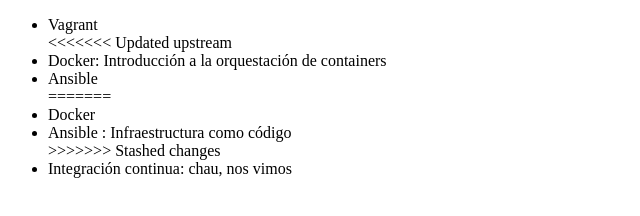
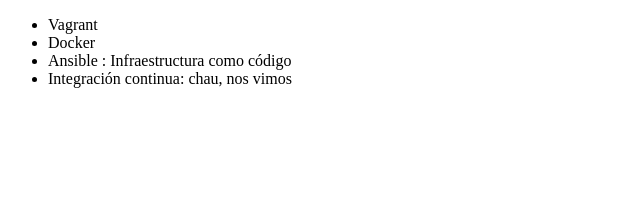
Before and after one commit to ceciamura/alura, a plain HTML site: page index.html in a window 1280 px wide. Shown: the whole page, without its empty margins (0-640 px from the left). Drawn offline with Linux system fonts and the light colour scheme.

```diff
--- a/index.html
+++ b/index.html
@@ -7,13 +7,10 @@
 <body>
      <ul>
          <li> Vagrant </li>
-<<<<<<< Updated upstream
-         <li> Docker: Introducción a la orquestación de containers </li>
-         <li> Ansible </li>
-=======
+
          <li> Docker </li>
          <li> Ansible : Infraestructura como código</li>
->>>>>>> Stashed changes
+
          <li> Integración continua: chau, nos vimos </li>
      </ul>
 </body>
```
